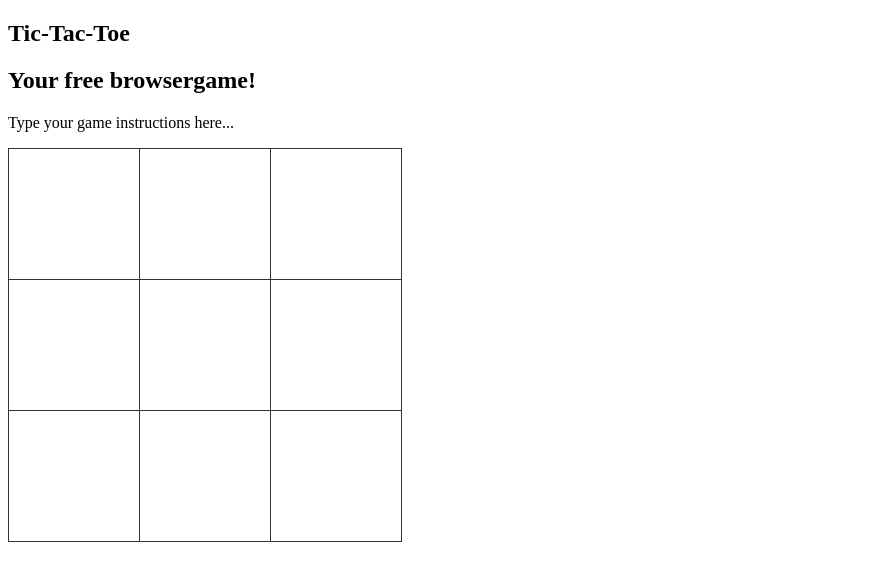
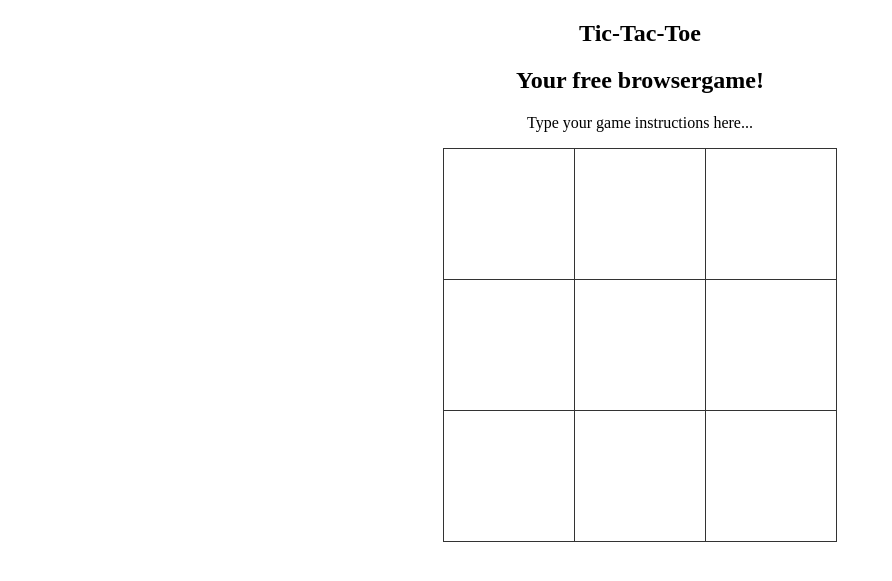
Before and after one commit to MarcelMoeller/TicTacToe, a PHP site: page / in a window 1280 px wide. Shown: the top 581 px of the page, without its empty margins (0-892 px from the left). Run offline with PHP 8.4, Linux system fonts and the light colour scheme.

Commit message:
Change margin of the table for better positioning.

```diff
--- a/Board.css
+++ b/Board.css
@@ -1,3 +1,6 @@
+body {
+    text-align: center;
+}
 table.tic td {
     border: 1px solid #333; /* grey cell borders */
     width: 8rem;
@@ -7,7 +10,9 @@ table.tic td {
     font-size: 4rem;
     font-family: Arial;
 }
-table { margin-bottom: 2rem; }
+table {
+    margin: 0 auto 2rem auto;
+}
 input.field {
     border: 0;
     background-color: white;
```
